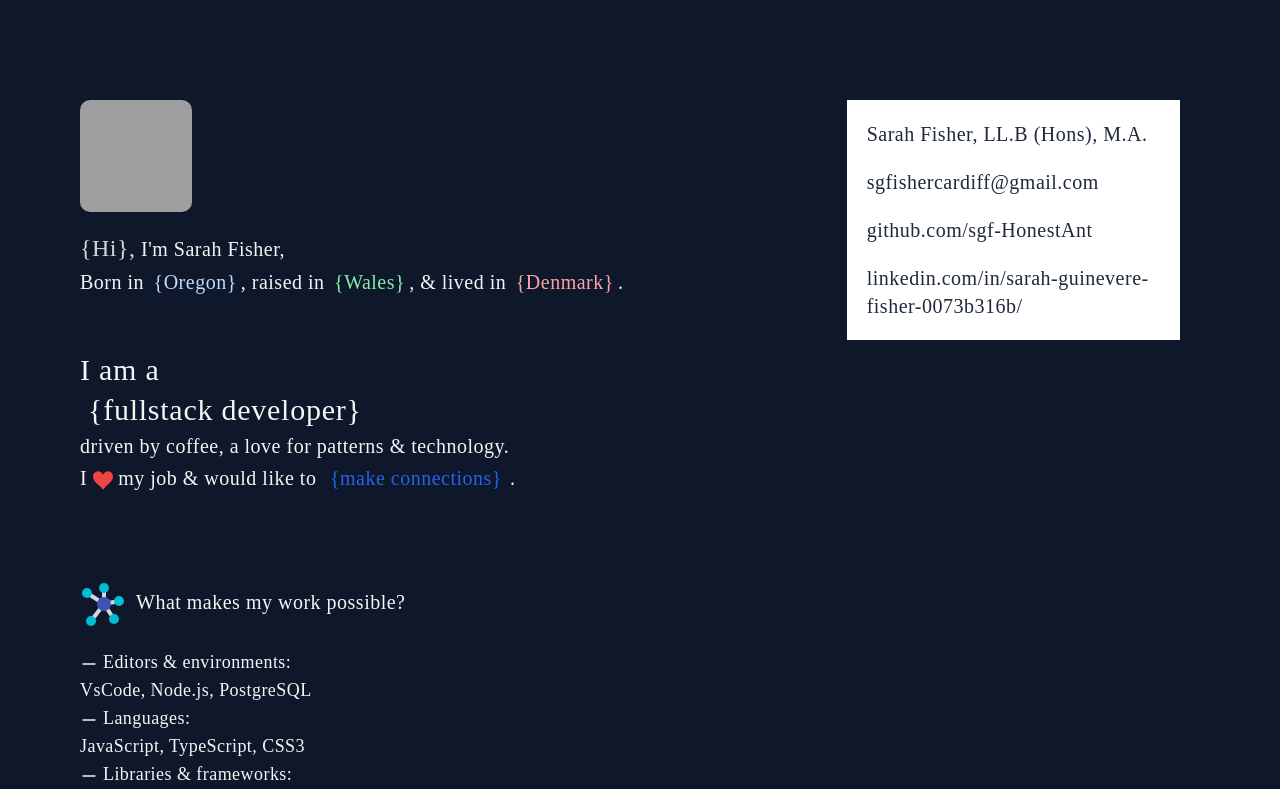
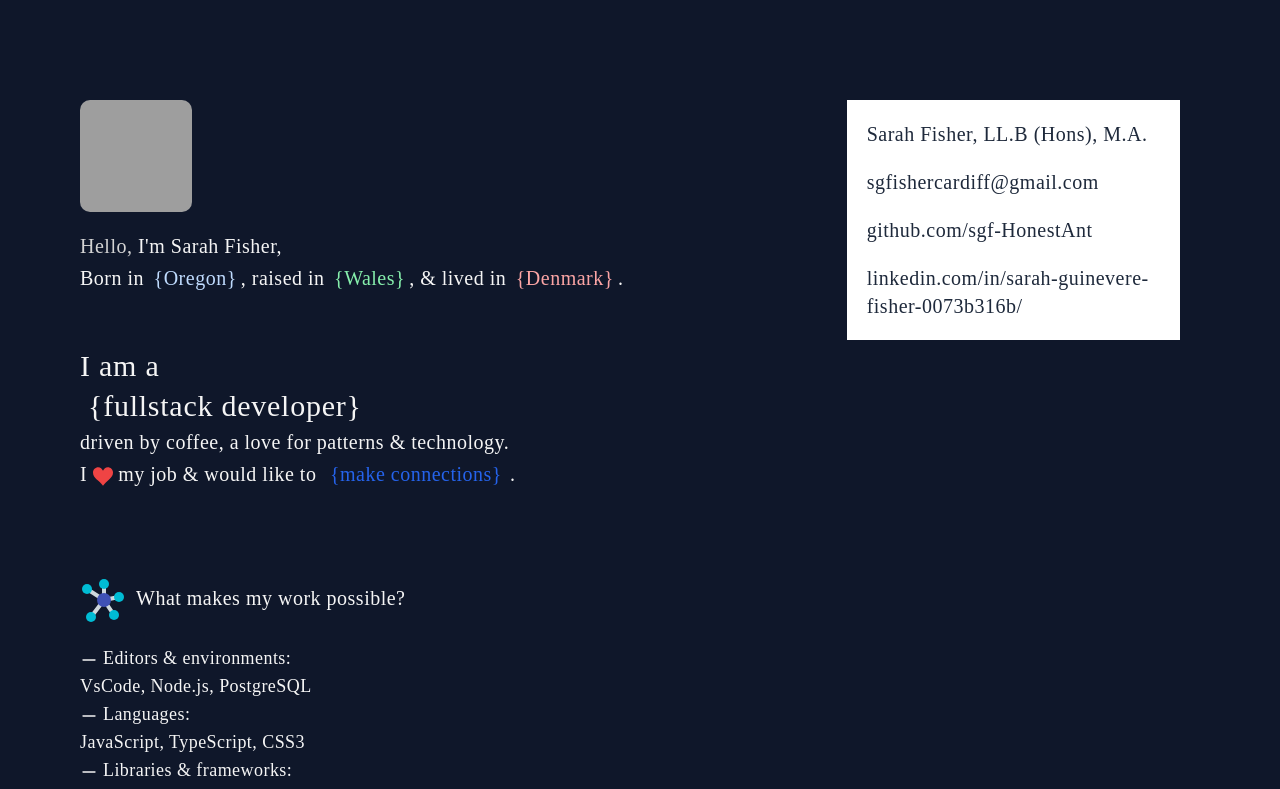
Before and after one commit to sgf-HonestAnt/sgf-portfolio, a React (Create React App) app: page / in a window 1280 px wide. Shown: the top 789 px of the page. Built offline with nearby package versions, Linux system fonts and the light colour scheme; grey boxes are pictures that could not be loaded.

Commit message:
small change

```diff
--- a/src/components/Activity.tsx
+++ b/src/components/Activity.tsx
@@ -4,7 +4,7 @@ export default function Activity() {
   return (
     <ul className='list-none my-5 font-mono font-medium text-lg tracking-wide antialiased'>
       <li>
-        <AiOutlineMinus className='inline' /> Bamboo App:
+        <AiOutlineMinus className='inline' /> Bamboo App 21-22:
         <br />
         <img
           src='https://bamboo-fe.vercel.app/static/media/Bamboo1.db9b6e72e71f07451c56681d65aa0191.svg'
--- a/src/pages/Home.tsx
+++ b/src/pages/Home.tsx
@@ -10,7 +10,7 @@ export default function Home(props: {
   overcode: boolean;
   setOvercode: any;
 }) {
-  const [greeting, setGreeting] = React.useState("{Hi}");
+  const [greeting, setGreeting] = React.useState("Hello,");
   const [pulse, setPulse] = React.useState(false);
   // const [bounce, setBounce] = React.useState(false);
   props.overcode && console.log("HI, YOU!");
@@ -31,35 +31,35 @@ export default function Home(props: {
         <div className='my-5 font-mono font-medium text-xl tracking-wide antialiased'>
           <p>
             <span
-              className={`text-2xl ${
-                greeting === "Hi"
-                  ? "text-blue-200 dark:text-blue-200"
-                  : greeting === "Helo"
-                  ? "text-green-300 dark:text-green-300"
-                  : greeting === "Hej"
-                  ? "text-red-300 dark:text-red-300"
-                  : "text-neutral-300 dark:text-neutral-300"
+              className={`${
+                greeting === "Hi,"
+                  ? "text-2xl text-blue-200 dark:text-blue-200"
+                  : greeting === "Helo,"
+                  ? "text-2xl text-green-300 dark:text-green-300"
+                  : greeting === "Hej,"
+                  ? "text-2xl text-red-300 dark:text-red-300"
+                  : "text-xl text-neutral-300 dark:text-neutral-300"
               }`}>
-              {greeting},
+              {greeting}
             </span>{" "}
             I'm Sarah Fisher,
           </p>
           <p>
             Born in{" "}
             <button
-              onMouseOver={(e) => setGreeting("Hi")}
+              onMouseOver={(e) => setGreeting("Hi,")}
               className='text-blue-200 hover:text-blue-400 rounded border-4 border-white dark:border-slate-900 dark:hover:border-slate-800'>
               {"{Oregon}"}
             </button>
             , raised in{" "}
             <button
-              onMouseOver={(e) => setGreeting("Helo")}
+              onMouseOver={(e) => setGreeting("Helo,")}
               className='text-green-300 hover:text-green-500 rounded border-4 border-white dark:border-slate-900 dark:hover:border-slate-800'>
               {"{Wales}"}
             </button>
             , &amp; lived in{" "}
             <button
-              onMouseOver={(e) => setGreeting("Hej")}
+              onMouseOver={(e) => setGreeting("Hej,")}
               className='text-red-300 hover:text-red-500 rounded border-4 border-white dark:border-slate-900 dark:hover:border-slate-800'>
               {"{Denmark}"}
             </button>
@@ -101,7 +101,7 @@ export default function Home(props: {
             />{" "}
             my job &amp; would like to{" "}
             <a href='#contact'>
-              <button className='font-medium px-1 rounded border-4 border-white dark:border-slate-900 hover:underline underline-offset-4 decoration-4 text-blue-600'>
+              <button className='font-medium text-left px-1 rounded border-4 border-white dark:border-slate-900 hover:underline underline-offset-4 decoration-4 text-blue-600'>
                 {"{make connections}"}
               </button>
               .
```
